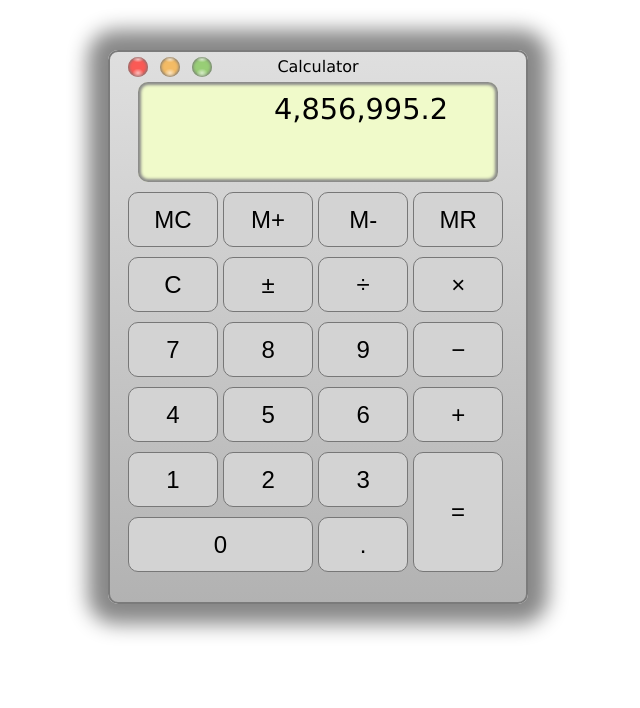
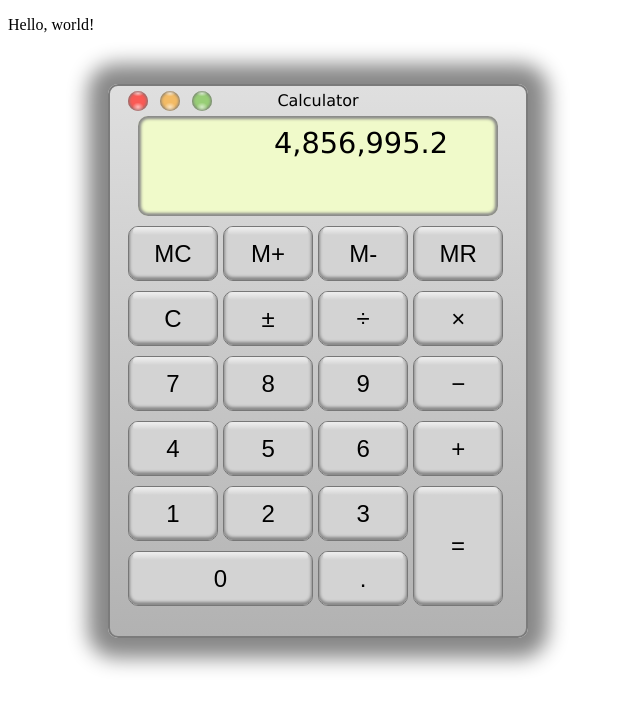
Before and after one commit to mattpf/MITx, a plain HTML site: page day2/index.html in a window 1280 px wide. Shown: the whole page, without its empty margins (0-640 px from the left). Drawn offline with Linux system fonts and the light colour scheme.

Commit message:
Finished!

```diff
--- a/day2/index.html
+++ b/day2/index.html
@@ -6,6 +6,7 @@
         <link rel="stylesheet" type="text/css" href="style.css">
     </head>
     <body>
+        <p>Hello, world!</p>
         <div class="apple-calculator">
             <div class="buttons">
                 <span class="close"></span>
--- a/day2/style.css
+++ b/day2/style.css
@@ -41,7 +41,7 @@
     height: 8px;
     margin-left: 5px;
     margin-top: 12px;
-    background: radial-gradient(ellipse at center, rgba(255,255,255,0.6) 0%,rgba(255,255,255,0) 80%); /* W3C */
+    background: radial-gradient(ellipse at center, rgba(255,255,255,0.6) 0%,rgba(255,255,255,0) 80%);
 }
 .apple-calculator .buttons span:after {
     content: "";
@@ -50,7 +50,7 @@
     height: 5px;
     margin-left: 5px;
     margin-top: -20px;
-    background: radial-gradient(ellipse at center, rgba(255,255,255,0.6) 0%,rgba(255,255,255,0) 80%); /* W3C */
+    background: radial-gradient(ellipse at center, rgba(255,255,255,0.6) 0%,rgba(255,255,255,0) 80%);
 }
 
 .apple-calculator .buttons .close {
@@ -106,6 +106,23 @@
     font-size: 1.5em;
     cursor: pointer;
     position: relative;
+    box-shadow: inset 0 -2px 3px 1px #888;
+}
+
+.apple-calculator button:before {
+    content: "";
+    display: block;
+    position: absolute;
+    width: 80px;
+    height: 8px;
+    top: 0px;
+    left: 4px;
+    background: linear-gradient(to bottom, rgba(255, 255, 255, 0.7), rgba(255, 255, 255, 0));
+    border-radius: 13px;
+}
+
+.apple-calculator button:active:before {
+    display: none;
 }
 
 .apple-calculator button:active {
@@ -115,6 +132,10 @@
 
 .apple-calculator button.zero {
     width: 185px;
+}
+
+.apple-calculator button.zero:before {
+    width: 175px;
 }
 
 .apple-calculator .keypad {
```
